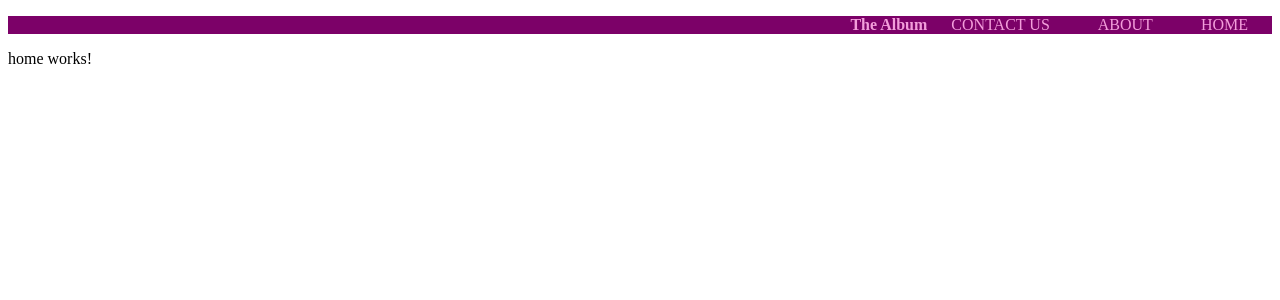
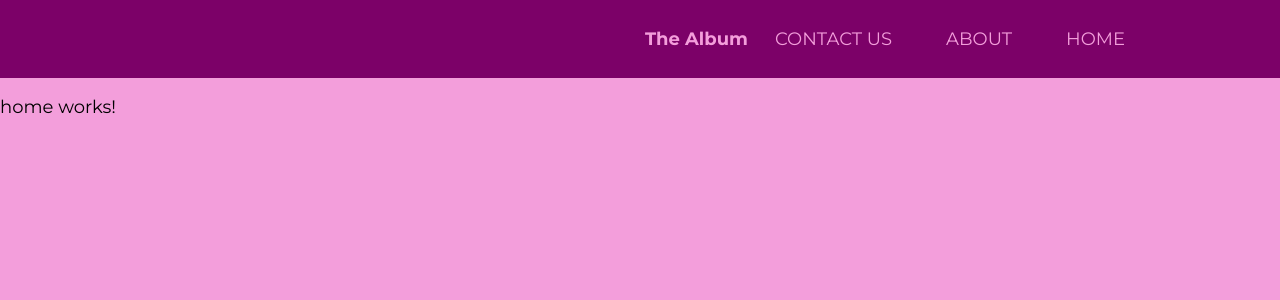
Before and after one commit to victoriaaoka/Photo-Album, an Angular app: page / in a window 1280 px wide. Shown: the top 300 px of the page. Built offline with nearby package versions, Linux system fonts and the light colour scheme.

Commit message:
Add global formatting

```diff
--- a/src/styles.css
+++ b/src/styles.css
@@ -1 +1,27 @@
 /* You can add global styles to this file, and also import other style files */
+@import url('https://fonts.googleapis.com/css?family=Montserrat:400,700');
+body, html {
+    height: 100%;
+    margin: 0 auto;
+}
+body {
+    font-family: 'Montserrat';
+    font-size: 18px;
+    background: rgb(243, 158, 219);
+}
+a {
+    text-decoration: none;
+}
+.container {
+    width: 80%;
+    margin: 0 auto;
+    padding: 10px;
+}
+.container a {
+    color: rgb(243, 158, 219);
+}
+section {
+    width: 80%;
+    margin: 0 auto;
+    padding: 2em;
+}
```
